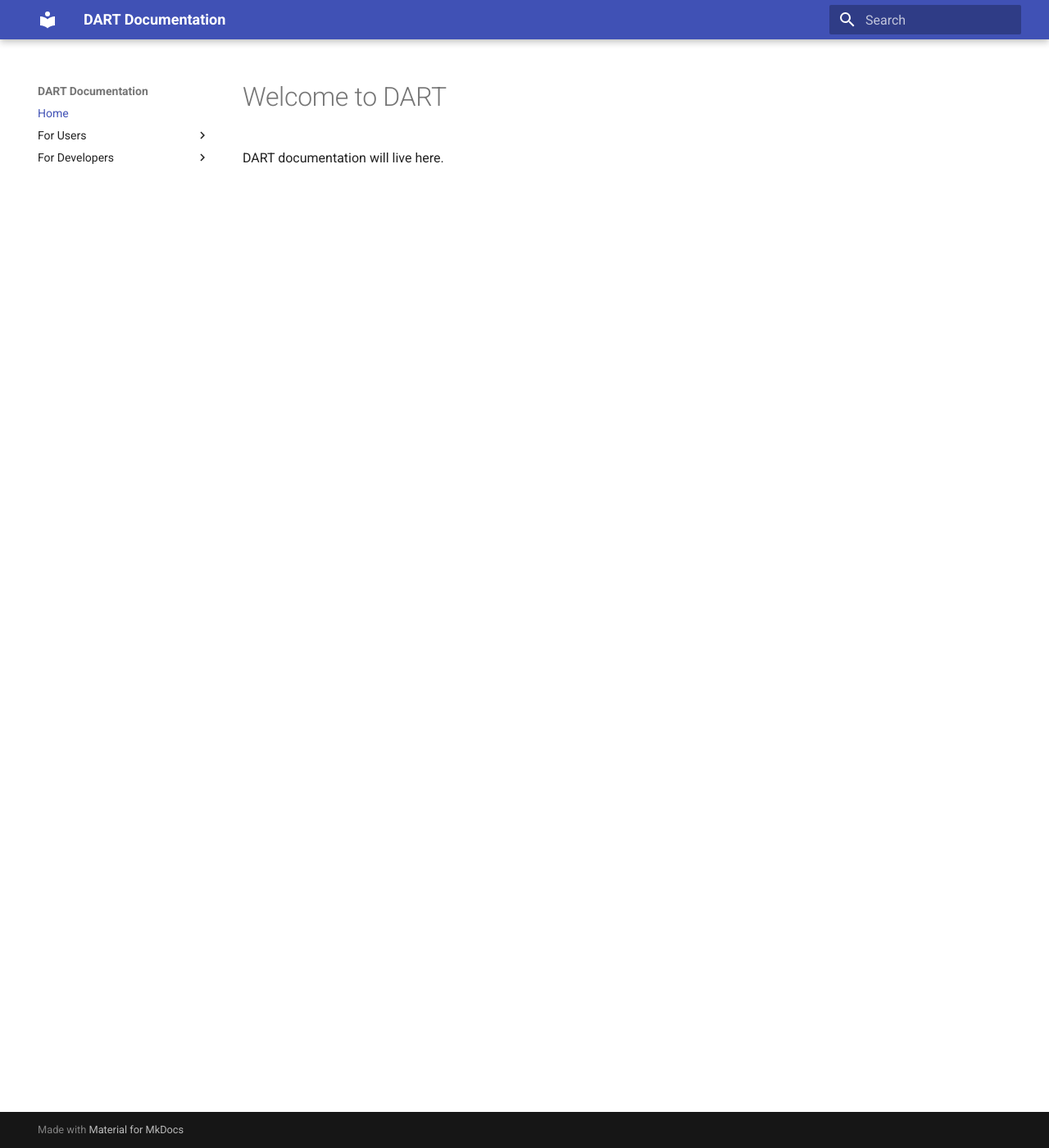
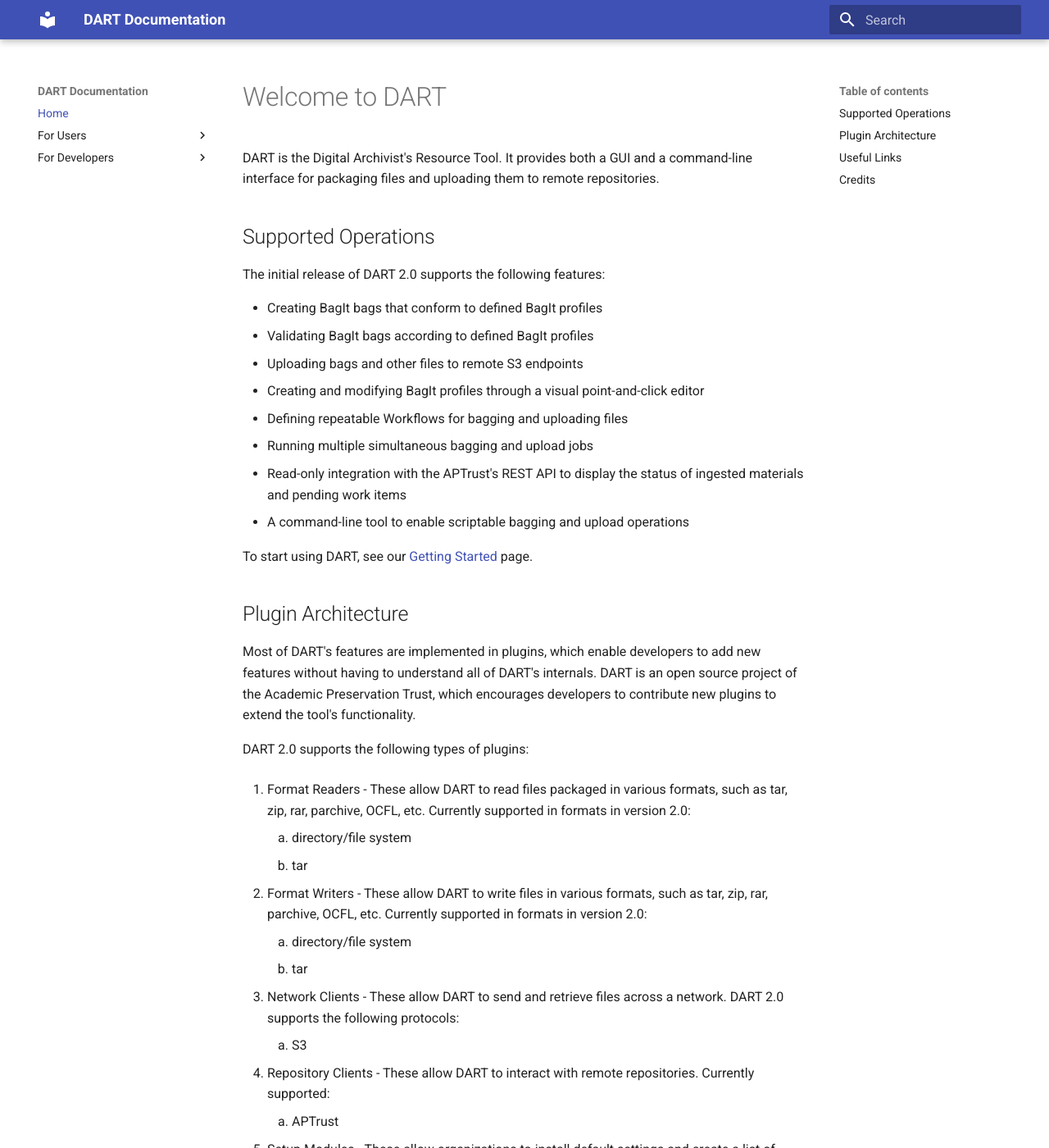
Before and after one commit to APTrust/dart-docs, an MkDocs documentation site: the page built from docs/index.md, in a window 1280 px wide and 1400 px high. Shown: the whole window at 82% size. Built offline with MkDocs 1.6.1 and Material for MkDocs 9.7.7, drawn with Linux system fonts in a browser that asks for light colours; some of the changed text lies outside the part shown.

Commit message:
Added general About doc

```diff
--- a/docs/index.md
+++ b/docs/index.md
@@ -1,3 +1,63 @@
 # Welcome to DART
 
-DART documentation will live here.
+DART is the Digital Archivist's Resource Tool. It provides both a GUI and a command-line interface for packaging files and uploading them to remote repositories.
+
+## Supported Operations
+
+The initial release of DART 2.0 supports the following features:
+
+* Creating BagIt bags that conform to defined BagIt profiles
+* Validating BagIt bags according to defined BagIt profiles
+* Uploading bags and other files to remote S3 endpoints
+* Creating and modifying BagIt profiles through a visual point-and-click editor
+* Defining repeatable Workflows for bagging and uploading files
+* Running multiple simultaneous bagging and upload jobs
+* Read-only integration with the APTrust's REST API to display the status of ingested materials and pending work items
+* A command-line tool to enable scriptable bagging and upload operations
+
+To start using DART, see our [Getting Started](users/getting_started.md) page.
+
+## Plugin Architecture
+
+Most of DART's features are implemented in plugins, which enable developers to add new features without having to understand all of DART's internals. DART is an open source project of the Academic Preservation Trust, which encourages developers to contribute new plugins to extend the tool's functionality.
+
+DART 2.0 supports the following types of plugins:
+
+1. Format Readers - These allow DART to read files packaged in various formats, such as tar, zip, rar, parchive, OCFL, etc. Currently supported in formats in version 2.0:
+
+    1. directory/file system
+    1. tar
+
+1. Format Writers - These allow DART to write files in various formats, such as tar, zip, rar, parchive, OCFL, etc. Currently supported in formats in version 2.0:
+
+    1. directory/file system
+    1. tar
+
+1. Network Clients - These allow DART to send and retrieve files across a network. DART 2.0 supports the following protocols:
+
+    1. S3
+
+1. Repository Clients - These allow DART to interact with remote repositories. Currently supported:
+
+    1. APTrust
+
+1. Setup Modules - These allow organizations to install default settings and create a list of simple questions to get local users up and running quickly. Currently supported:
+
+    1. APTrust
+    1. DPN
+
+Writing DART plugins requires a working knowledge of JavaScript and HTML. If you're interested in developing DART plugins, see our [Developers](developers/index.md) page and our [full API documentation](https://aptrust.github.io/dart/).
+
+## Useful Links
+
+[Getting Started with DART](users/getting_started.md)
+
+[Developing DART Plugins](developers/index.md)
+
+[DART API documentation](https://aptrust.github.io/dart/)
+
+[DART source code on GitHub](https://github.com/aptrust/dart/)
+
+## Credits
+
+<img src="../img/about/frink.png" height="300"/>
```
Also changed, not shown: docs/users/about.md (+7 -1 lines), docs/img/about/frink.png (added).
